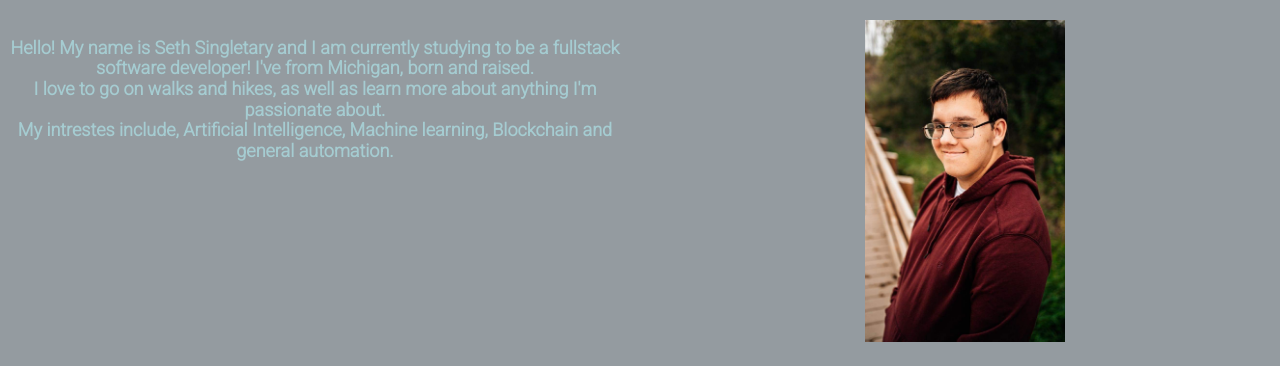
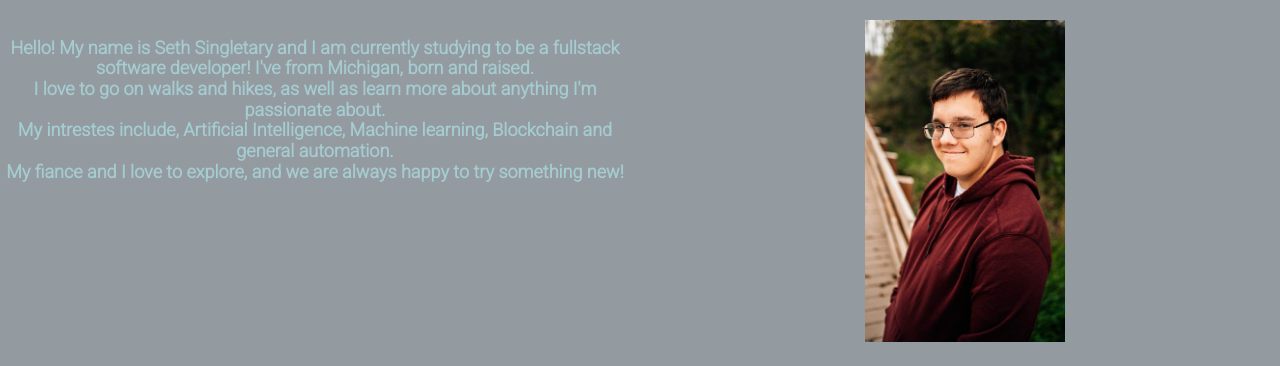
Before and after one commit to SethSingletary/Porfolio, a website: page about.html in a window 1280 px wide. Shown: the part 419-785 px from the top of the page. Drawn offline with nearby package versions, Linux system fonts and the light colour scheme.

Commit message:
Update about.html

```diff
--- a/about.html
+++ b/about.html
@@ -32,10 +32,11 @@
             <h2 class="section_title">About me</h2>
             <div class="grid">
                 <div class="about_grid">
-                    <p>
+                    <p id="bio">
                         Hello! My name is Seth Singletary and I am currently studying to be a fullstack software developer! I've from Michigan, born and raised.
                         <br>I love to go on walks and hikes, as well as learn more about anything I'm passionate about.
                         <br>My intrestes include, Artificial Intelligence, Machine learning, Blockchain and general automation.
+                        <br>My fiance and I love to explore, and we are always happy to try something new!
                     </p>
                 </div>
                 <div class="about_grid">
```
